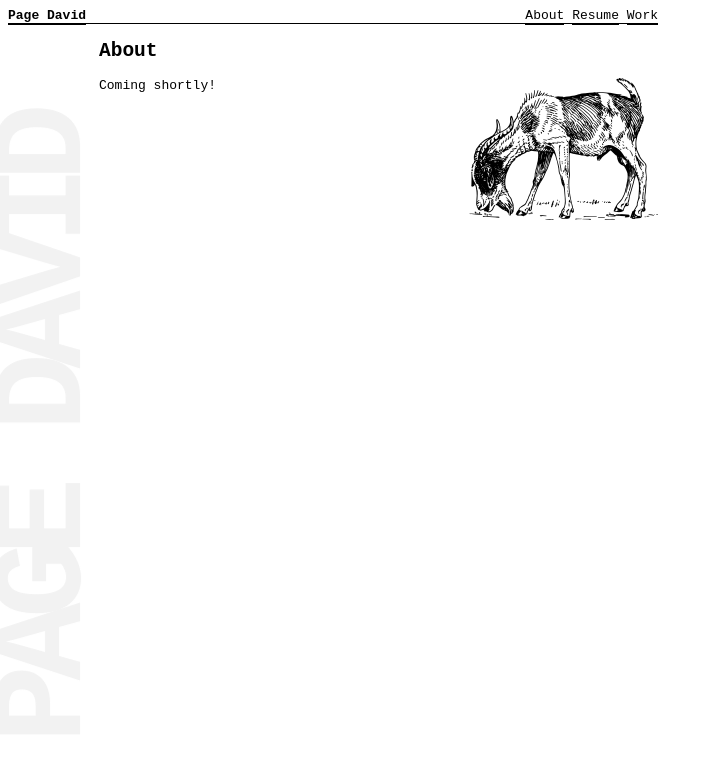
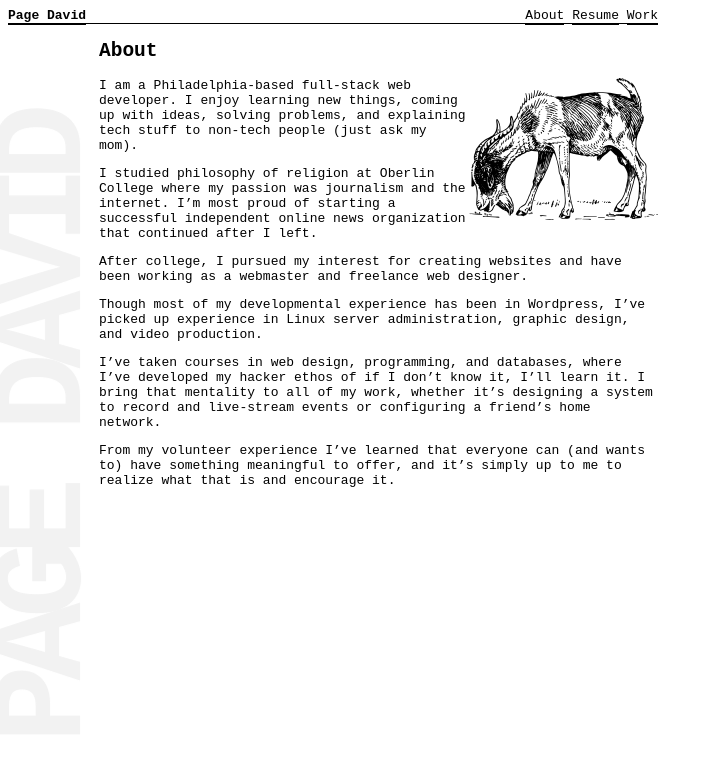
Before and after one commit to pagedavid/pagedavid.github.io, a Jekyll site: the page built from about.md, in a window 1280 px wide. Shown: the top 773 px of the page, without its empty margins (0-721 px from the left). Built offline with Jekyll 4.4.1, drawn with Linux system fonts in a browser that asks for light colours.

Commit message:
First draft content

```diff
--- a/about.md
+++ b/about.md
@@ -4,4 +4,14 @@ title: About
 permalink: /about/
 ---
 {% include relative.html %}
-![Goat]({{relative}}/assets/goat.png){:class="float-right"}Coming shortly!
+![Goat]({{relative}}/assets/goat.png){:class="float-right"}I am a Philadelphia-based full-stack web developer. I enjoy learning new things, coming up with ideas, solving problems, and explaining tech stuff to non-tech people (just ask my mom).
+
+I studied philosophy of religion at Oberlin College where my passion was journalism and the internet. I'm most proud of starting a successful independent online news organization that continued after I left.
+
+After college, I pursued my interest for creating websites and have been working as a webmaster and freelance web designer.
+
+Though most of my developmental experience has been in Wordpress, I've picked up experience in Linux server administration, graphic design, and video production.
+
+I've taken courses in web design, programming, and databases, where I've developed my hacker ethos of if I don't know it, I'll learn it. I bring that mentality to all of my work, whether it's designing a system to record and live-stream events or configuring a friend's home network.
+
+From my volunteer experience I've learned that everyone can (and wants to) have something meaningful to offer, and it's simply up to me to realize what that is and encourage it.
```
